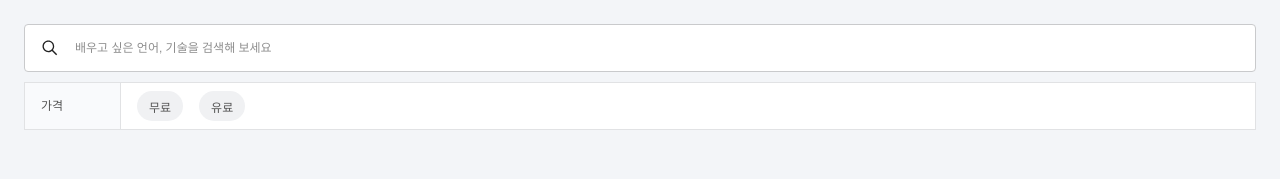
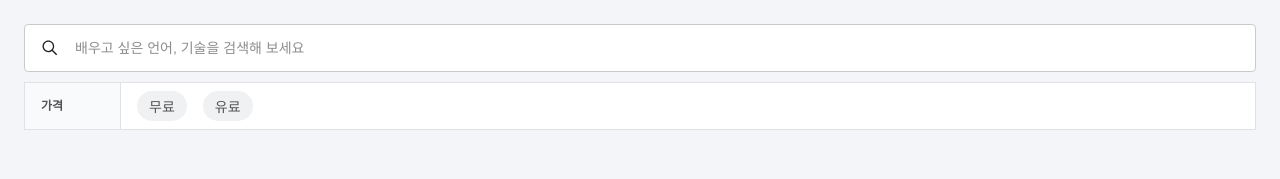
Before and after one commit to EunoChoi/elice-mini-project, a Next.js app: page / in a window 1280 px wide. Shown: the top 179 px of the page. Built offline with nearby package versions, Linux system fonts and the light colour scheme; a web font is replaced by a local one.

Commit message:
style: SearchHeader 하위 요소 css 수정

```diff
--- a/src/app/(elice-edu-course)/_components/SearchHeader/Filter/Chip.tsx
+++ b/src/app/(elice-edu-course)/_components/SearchHeader/Filter/Chip.tsx
@@ -38,8 +38,8 @@ const Wrapper = styled.button`
   border-radius: 1.875rem;
   border: none;
 
-  font-size: 0.75rem;
-  font-weight: lighter;
+  font-size: 0.875rem;
+  font-weight: 300;
 
   &:hover{
     background-color: var(--grey4);
--- a/src/app/(elice-edu-course)/_components/SearchHeader/Filter/Filter.tsx
+++ b/src/app/(elice-edu-course)/_components/SearchHeader/Filter/Filter.tsx
@@ -51,7 +51,7 @@ const FilterTypeTitle = styled.div`
   border-right: 1px solid var(--grey4);
 
   font-size: 0.75rem;
-  font-weight: normal;
+  font-weight: 700;
   line-height: 1.5;
 `
 const FilterTypeChips = styled.div`
@@ -61,5 +61,4 @@ const FilterTypeChips = styled.div`
   align-items: center;
 
   padding: 0 0.5rem;
-  overflow-x: scroll;
 `
--- a/src/app/(elice-edu-course)/_components/SearchHeader/Search/Search.tsx
+++ b/src/app/(elice-edu-course)/_components/SearchHeader/Search/Search.tsx
@@ -56,5 +56,5 @@ const SearchInput = styled.input`
   width: 100%;
   height: 2.875rem;
 
-  font-size: 0.75rem;
+  font-size: 0.875rem;
 `
```
